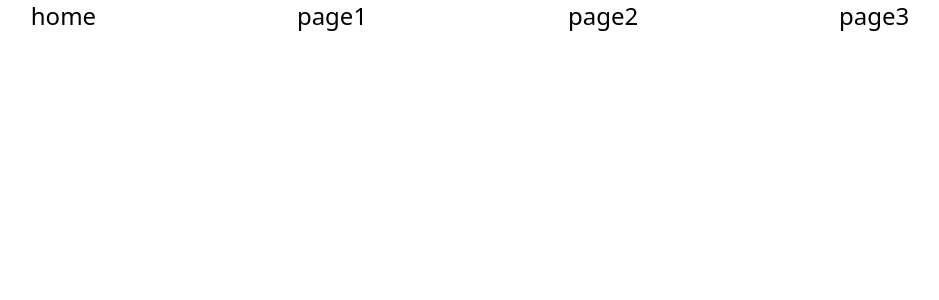
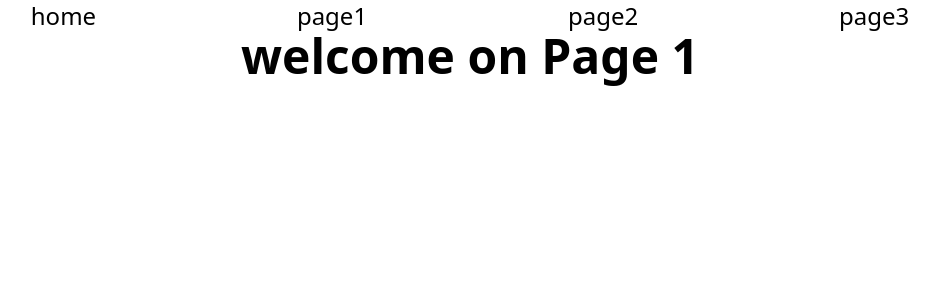
Before and after one commit to KevinLavigne/Test-technique-Faks, a React (Vite) app: page /claim/1 in a window 1280 px wide. Shown: the top 300 px of the page, without its empty margins (170-1109 px from the left). Built offline with nearby package versions, Linux system fonts and the light colour scheme.

Commit message:
Rename pages file name and function inside it

```diff
--- a/src/App.tsx
+++ b/src/App.tsx
@@ -1,21 +1,21 @@
 import React from 'react';
 import { BrowserRouter, Routes, Route } from 'react-router-dom';
 import Home from './pages/home';
-import Page1 from './pages/page1';
-import Page2 from './pages/page2';
-import Page3 from './pages/page3';
+import Claim from './pages/Claim';
+import NewClaim from './pages/NewClaim';
+import User from './pages/User';
 import NavBar from './components/navbar';
 import './App.css';
 
 function App() {
 	return (
 		<BrowserRouter>
-    <NavBar/>
+			<NavBar />
 			<Routes>
-        <Route path='/' element={<Home/>} />
-        <Route path='/page1' element={<Page1/>} />
-        <Route path='/page2' element={<Page2/>} />
-        <Route path='/page3' element={<Page3/>} />
+				<Route path="/" element={<Home />} />
+				<Route path="/claim/:id" element={<Claim />} />
+				<Route path="/page2" element={<NewClaim />} />
+				<Route path="/page3" element={<User />} />
 			</Routes>
 		</BrowserRouter>
 	);
--- /dev/null
+++ b/src/pages/Claim.tsx
@@ -0,0 +1,11 @@
+import React from 'react';
+
+function Claim() {
+	return (
+		<div>
+			<h1 className="text-5xl font-semibold text-center">welcome on Page 1</h1>
+		</div>
+	);
+}
+
+export default Claim;
--- /dev/null
+++ b/src/pages/NewClaim.tsx
@@ -0,0 +1,11 @@
+import React from 'react';
+
+function NewClaim() {
+	return (
+		<div>
+			<h1 className="text-5xl font-semibold text-center">welcome on Page 2</h1>
+		</div>
+	);
+}
+
+export default NewClaim;
--- /dev/null
+++ b/src/pages/User.tsx
@@ -0,0 +1,11 @@
+import React from 'react';
+
+function User() {
+	return (
+		<div>
+			<h1 className="text-5xl font-semibold text-center">welcome on Page 3</h1>
+		</div>
+	);
+}
+
+export default User;
--- a/src/pages/page1.tsx
+++ /dev/null
@@ -1,11 +0,0 @@
-import React from 'react';
-
-function Page1() {
-  return (
-    <div>
-      <h1 className='text-5xl font-semibold text-center'>welcome on Page 1</h1>
-    </div>
-  );
-}
-
-export default Page1;
--- a/src/pages/page2.tsx
+++ /dev/null
@@ -1,11 +0,0 @@
-import React from 'react';
-
-function Page2() {
-  return (
-    <div>
-      <h1 className='text-5xl font-semibold text-center'>welcome on Page 2</h1>
-    </div>
-  );
-}
-
-export default Page2;
--- a/src/pages/page3.tsx
+++ /dev/null
@@ -1,11 +0,0 @@
-import React from 'react';
-
-function Page3() {
-  return (
-    <div>
-      <h1 className='text-5xl font-semibold text-center'>welcome on Page 3</h1>
-    </div>
-  );
-}
-
-export default Page3;
```
Also changed, not shown: 1 other file (tests, documents, lock files or other folders). Lines whose indentation alone changed are shown as unchanged.
